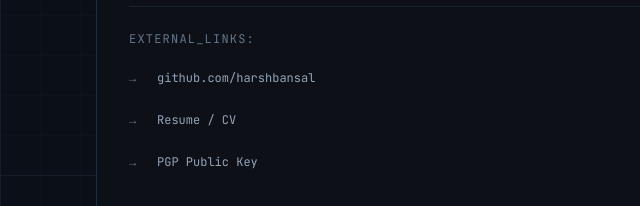
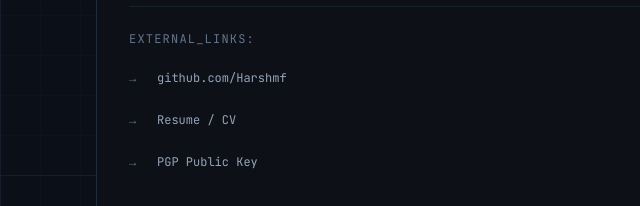
Before and after one commit to Harshmf/Harshmf.github.io, a plain HTML site: page index.html in a window 1280 px wide. Shown: the part 2825-3031 px from the top of the page, 0-640 px from the left. Drawn offline with nearby package versions, Linux system fonts and the light colour scheme.

Commit message:
Update index.html

```diff
--- a/index.html
+++ b/index.html
@@ -829,9 +829,9 @@
             <!-- GitHub -->
             <div class="flex items-center gap-3 flex-wrap">
               <span class="font-mono text-xs text-text-muted shrink-0 w-4">→</span>
-              <span class="font-mono text-xs text-text-soft min-w-0 truncate">github.com/harshbansal</span>
+              <span class="font-mono text-xs text-text-soft min-w-0 truncate">github.com/Harshmf</span>
               <a
-                href="https://github.com/harshbansal"
+                href="https://github.com/Harshmf"
                 target="_blank"
                 rel="noopener noreferrer"
                 class="ml-auto shrink-0 flex items-center gap-2 px-3 py-1.5 rounded border border-border-dark text-text-muted font-mono text-xs hover:border-emerald-acc/60 hover:text-emerald-lit transition-all"
```
